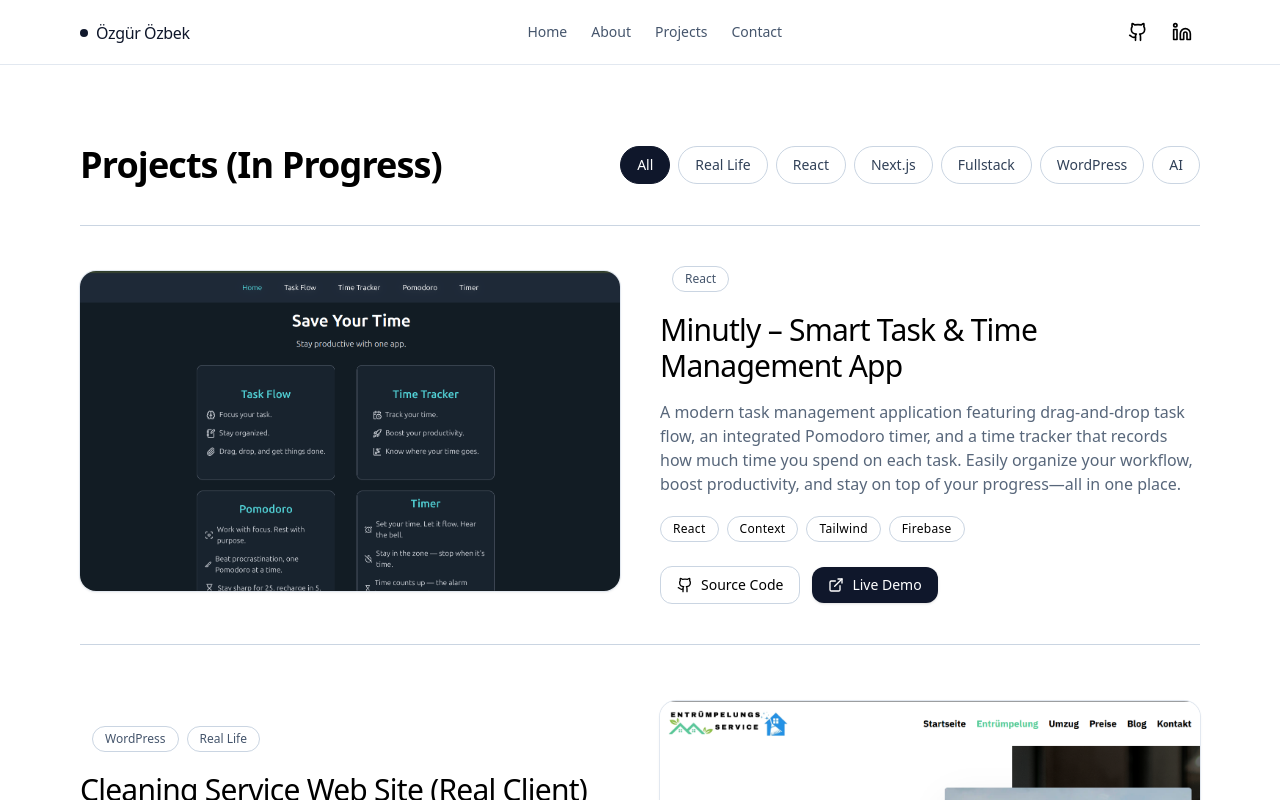
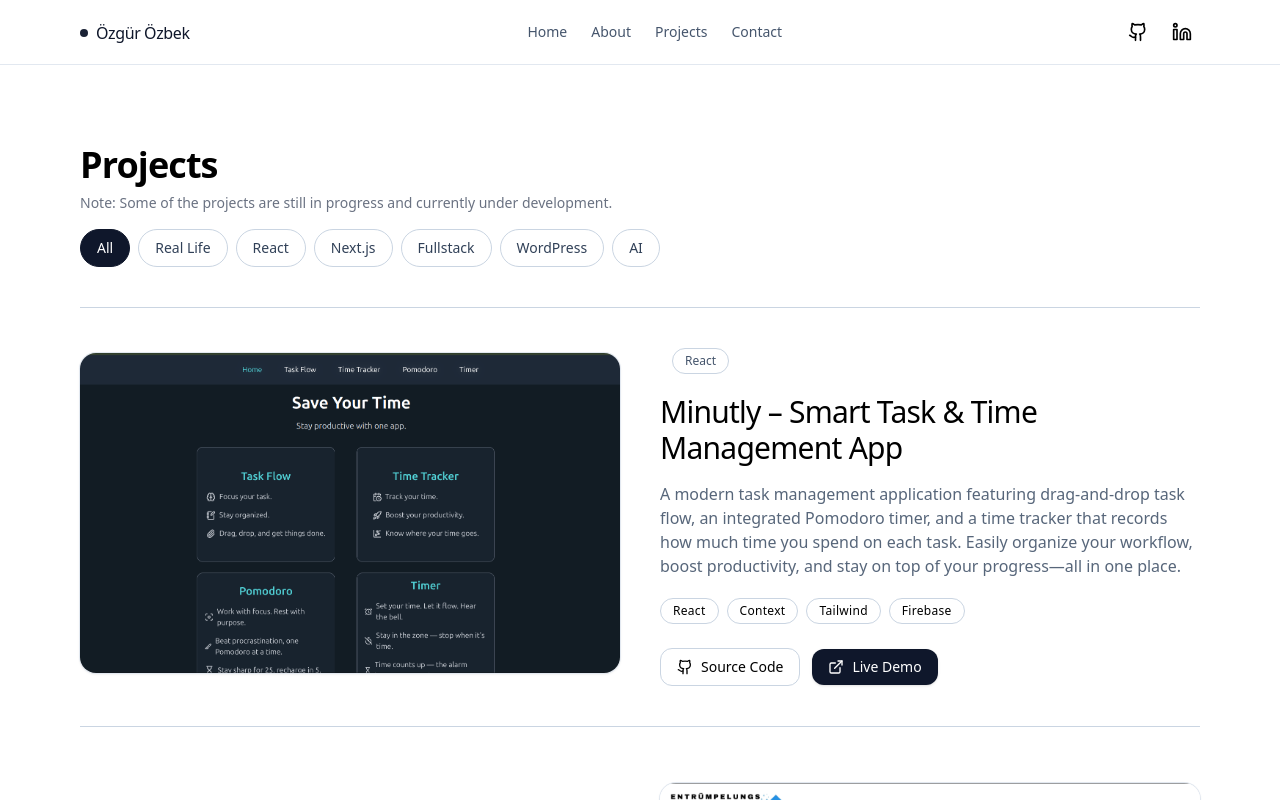
Before and after one commit to ozgurozbekuk/newportfoliopage, a React (Vite) app: page /projects in a window 1280 px wide. Shown: the top 800 px of the page. Built offline with nearby package versions, Linux system fonts and the light colour scheme.

Commit message:
add note to project page

```diff
--- a/src/pages/projects/Projects.jsx
+++ b/src/pages/projects/Projects.jsx
@@ -27,9 +27,15 @@ const Projects = ({}) => {
     <section id="projects" className="py-16 md:py-20 bg-white">
       <div className="container mx-auto max-w-6xl px-4">
         <div className="mb-8 flex items-center justify-between gap-4 flex-wrap border-b border-slate-300 pb-10">
-          <h2 className="text-3xl md:text-4xl font-semibold tracking-tight">
-            Projects (In Progress)
-          </h2>
+          <div className="flex flex-col gap-2">
+            <h2 className="text-3xl md:text-4xl font-semibold tracking-tight">
+              Projects
+            </h2>
+            <p className="text-sm text-gray-500">
+              Note: Some of the projects are still in progress and currently
+              under development.
+            </p>
+          </div>
           {/* Category Buttons */}
           <div className="flex flex-wrap items-center gap-2 ">
             {CATEGORIES.map((c) => {
```
